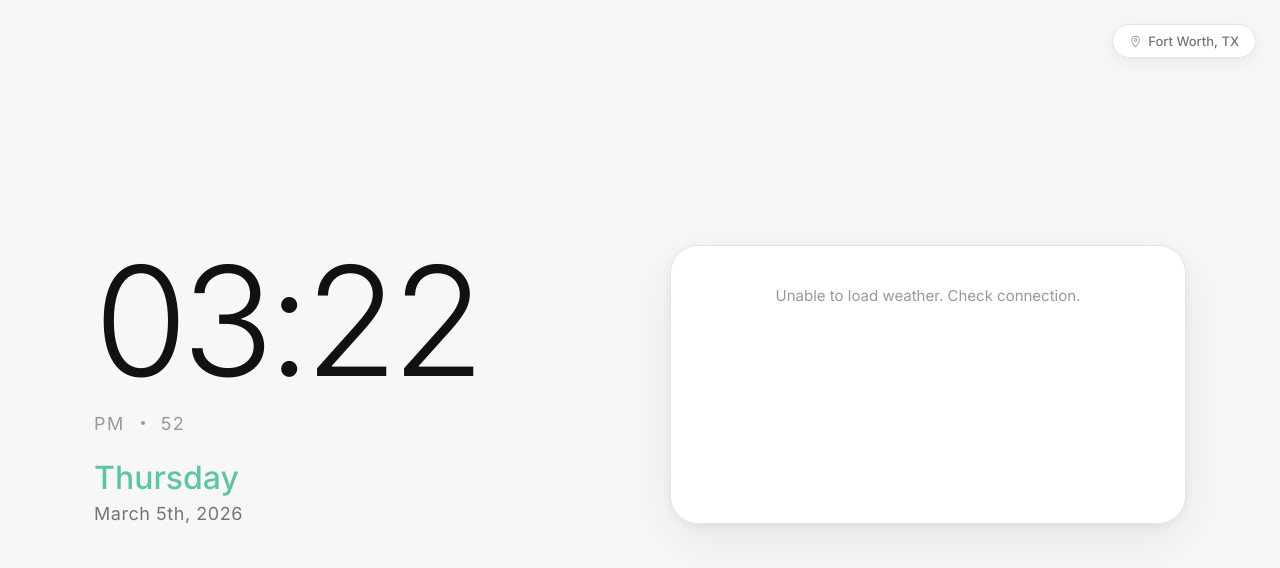
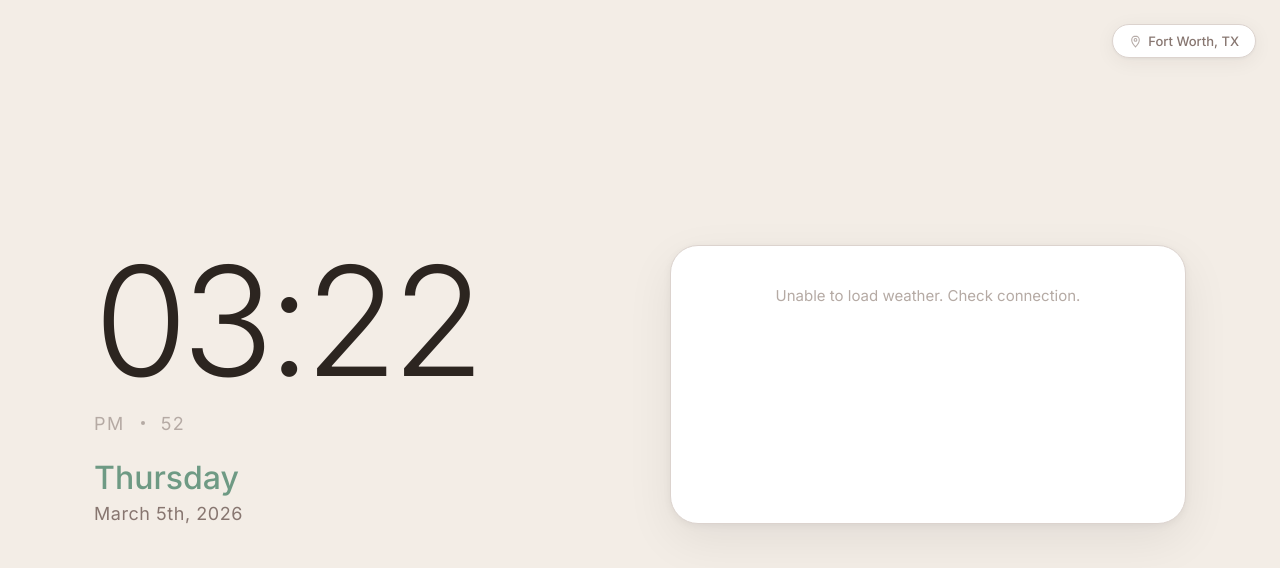
Before and after one commit to cpavloske/neat-pad-clock, a plain HTML site: page index.html in a window 1280 px wide. Drawn offline with Linux system fonts and the light colour scheme; no server answers.

Commit message:
Apply Neat template color palette
Uses Forest green (#6e9a84) accent, warm Oak/Walnut neutrals
for background and text, matching the official Neat template
color system.

Co-Authored-By: Claude Opus 4.6 <noreply@anthropic.com>

```diff
--- a/index.html
+++ b/index.html
@@ -9,16 +9,17 @@
   *, *::before, *::after { box-sizing: border-box; margin: 0; padding: 0; }
 
   :root {
-    --bg: #f7f7f7;
+    /* Neat template palette */
+    --bg: #f3ede6;
     --surface: #ffffff;
-    --border: #e5e5e5;
-    --text-primary: #111111;
-    --text-secondary: #757575;
-    --text-muted: #999999;
-    --accent: #5FC4A7;
-    --accent-hover: #57B399;
-    --accent-light: #eef9f5;
-    --shadow: 0 1px 3px rgba(0,0,0,0.04), 0 4px 20px rgba(0,0,0,0.06);
+    --border: #dcd3ce;
+    --text-primary: #2c2520;
+    --text-secondary: #877670;
+    --text-muted: #b5aaa4;
+    --accent: #6e9a84;
+    --accent-hover: #4a7265;
+    --accent-light: #e4eeea;
+    --shadow: 0 1px 3px rgba(44,37,32,0.05), 0 4px 20px rgba(44,37,32,0.06);
   }
 
   html, body {
@@ -473,7 +474,7 @@
       <input class="custom-input" id="custom-city" placeholder="City name (e.g. Denver, CO)" />
       <button class="apply-btn" onclick="applyCustom()">Search</button>
     </div>
-    <div id="geo-error" style="color:#cc4749;font-size:12px;margin-top:10px;display:none;">Could not find that city. Try "City, ST" format.</div>
+    <div id="geo-error" style="color:#997a6c;font-size:12px;margin-top:10px;display:none;">Could not find that city. Try "City, ST" format.</div>
   </div>
 </div>
 
```
